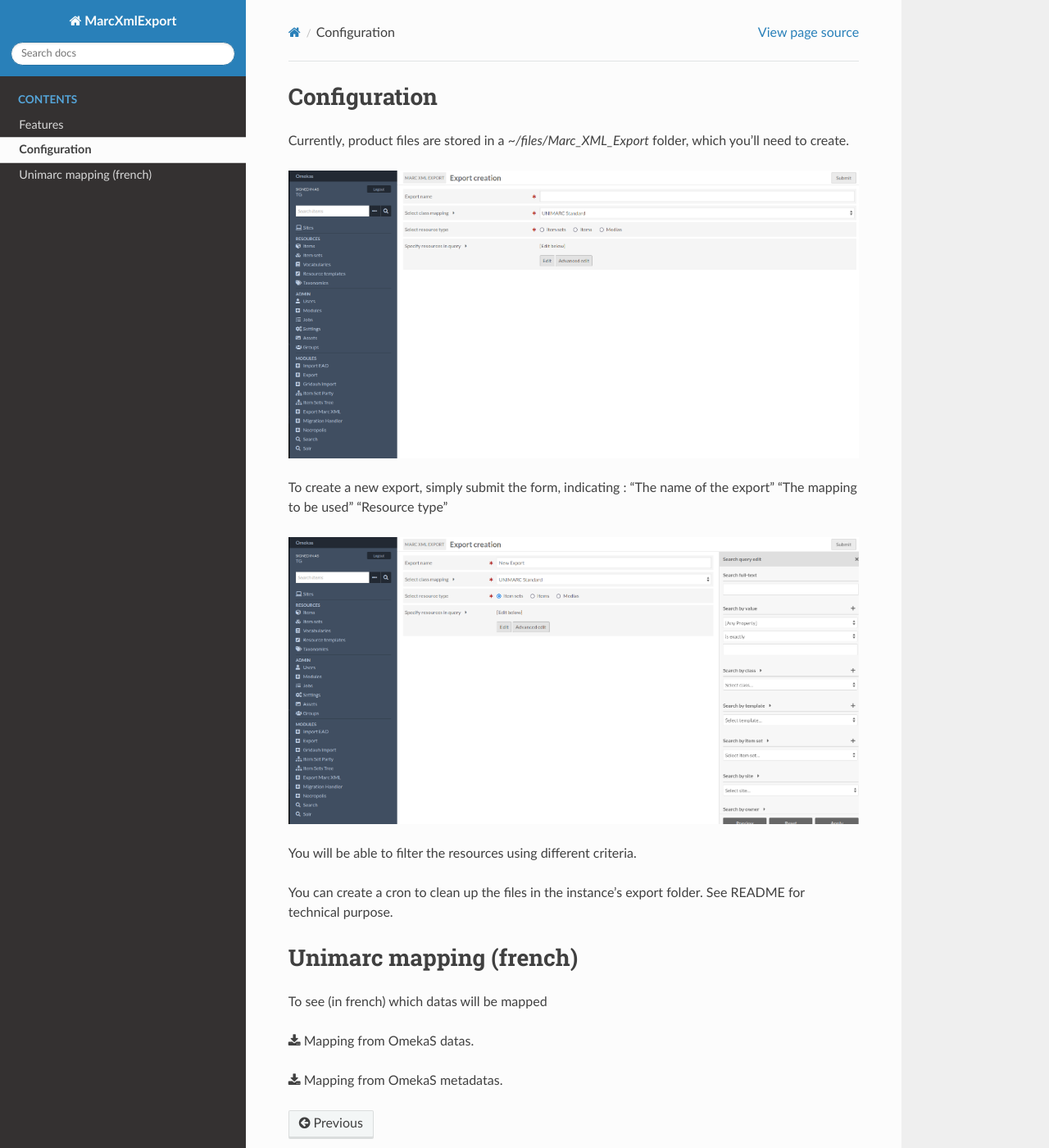
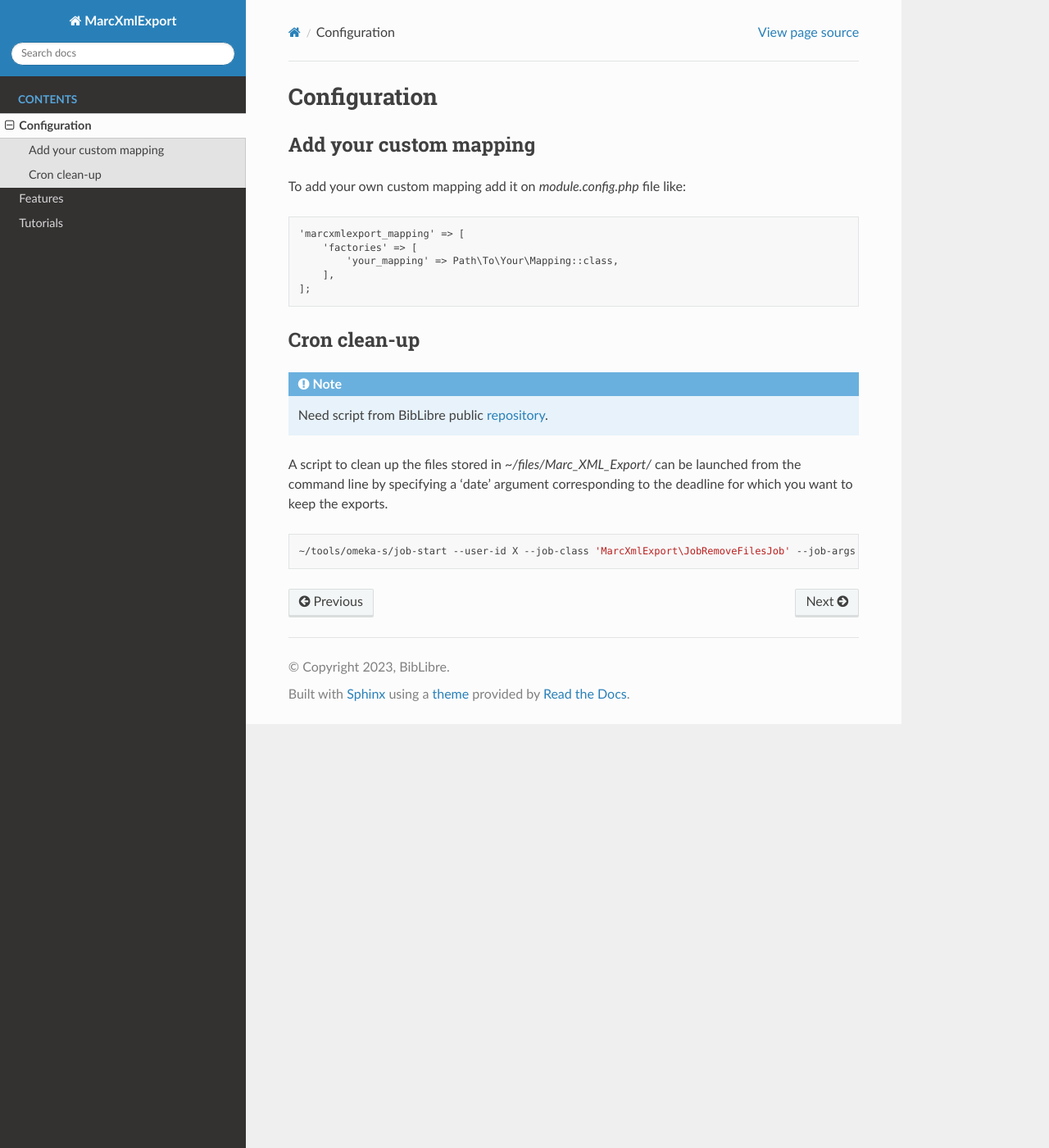
Before and after one commit to biblibre/omeka-s-module-MarcXmlExport, a Sphinx documentation site: the page built from documentation/configuration.rst, in a window 1280 px wide and 1400 px high. Shown: the whole window at 82% size. Built offline with Sphinx 7.4.7 and the Read the Docs theme 2.0.0, drawn with Linux system fonts in a browser that asks for light colours.

Commit message:
Update documentation

```diff
--- a/documentation/configuration.rst
+++ b/documentation/configuration.rst
@@ -1,19 +1,28 @@
 Configuration
 =============
 
-Currently, product files are stored in a `~/files/Marc_XML_Export` folder, which you'll need to create.
+Add your custom mapping
+-----------------------
 
-.. image:: images/MarcXMLExport_new-config.png
+To add your own custom mapping add it on `module.config.php` file like:
 
-To create a new export, simply submit the form, indicating :
-"The name of the export"
-"The mapping to be used"
-"Resource type"
+.. code-block:: php
 
-.. image:: images/MarcXMLExport_new-sidebar-sample.png
+    'marcxmlexport_mapping' => [
+        'factories' => [
+            'your_mapping' => Path\To\Your\Mapping::class,
+        ],
+    ];
 
-You will be able to filter the resources using different criteria.
+Cron clean-up
+-------------
+.. note::
+    Need script from BibLibre public repository_.
 
-You can create a cron to clean up the files in the instance's export folder. See README for technical purpose.
+.. _repository: https://git.biblibre.com/biblibre/tools/src/branch/master/omeka-s/job-start
 
-.. include:: mapping-unimarc.rst
+A script to clean up the files stored in `~/files/Marc_XML_Export/` can be launched from the command line by specifying a 'date' argument corresponding to the deadline for which you want to keep the exports.
+
+.. code-block:: bash
+
+    ~/tools/omeka-s/job-start --user-id X --job-class 'MarcXmlExport\JobRemoveFilesJob' --job-args '{"date": "<YEAR>-<MONTH>-<DAY>"}'
--- a/documentation/features.rst
+++ b/documentation/features.rst
@@ -3,7 +3,12 @@ Features
 
 To retrieve your file or view previous exports, go to the past exports page.
 
+(Admin > Export Marc Xml > Past exports)
+
 .. image:: images/MarcXMLExport_past-exports.png
 
 On this page you'll find a summary of the export details and the list of exported resources (provided they're still in the database).
 And, of course, you can download the resulting file.
+
+Also you can see to the tutorial section:
+:doc:`tutorials`
--- /dev/null
+++ b/documentation/tutorials.rst
@@ -0,0 +1,19 @@
+Tutorials
+=========
+
+Currently, product files are stored in a `~/files/Marc_XML_Export` folder, which you'll need to create.
+
+.. image:: images/MarcXMLExport_new-config.png
+
+To create a new export, simply submit the form, indicating :
+"The name of the export"
+"The mapping to be used"
+"Resource type"
+
+.. image:: images/MarcXMLExport_new-sidebar-sample.png
+
+You will be able to filter the resources using different criteria.
+
+You can create a cron to clean up the files in the instance's export folder. See README for technical purpose.
+
+:doc:`mapping-unimarc`
```
Also changed, not shown: documentation/index.rst (+13 -2 lines).
